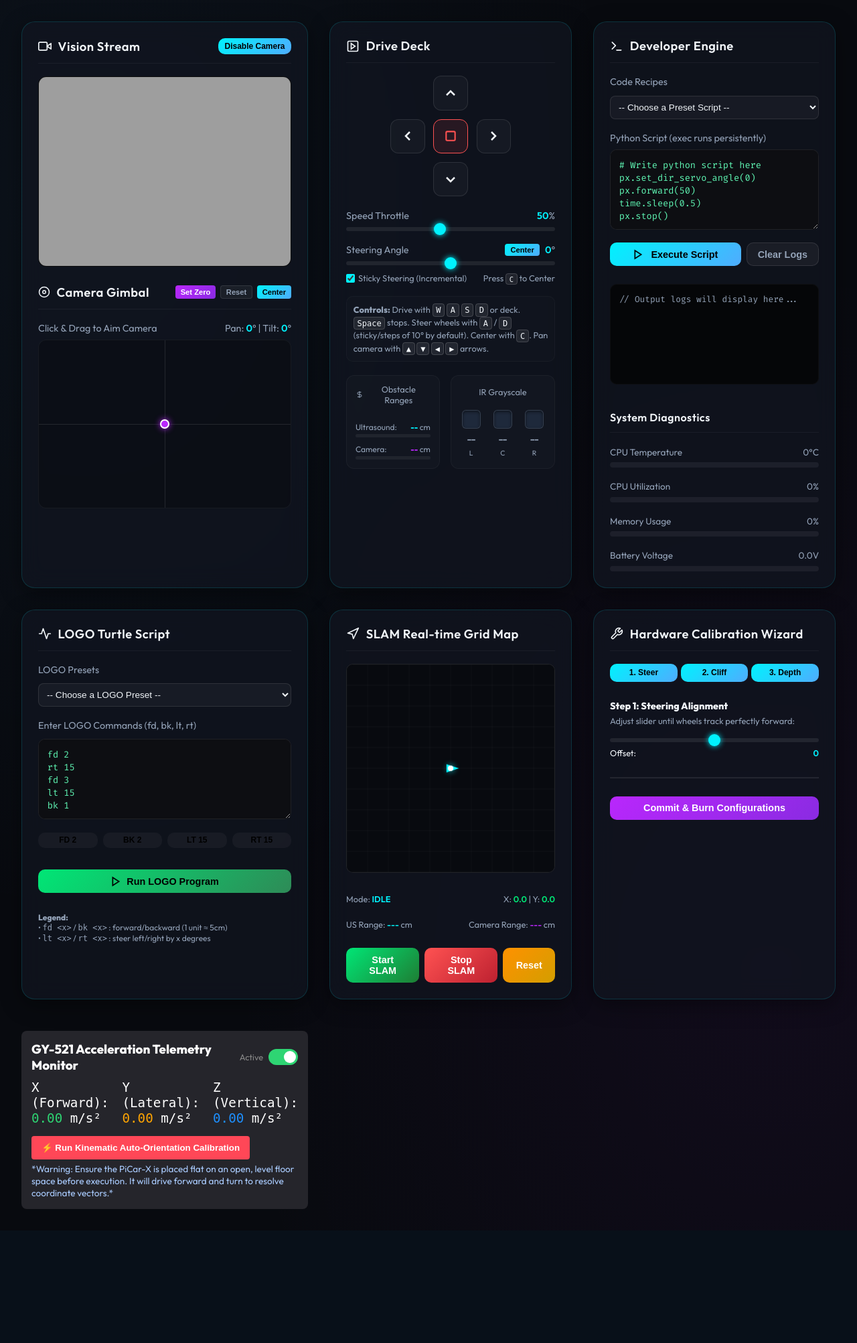
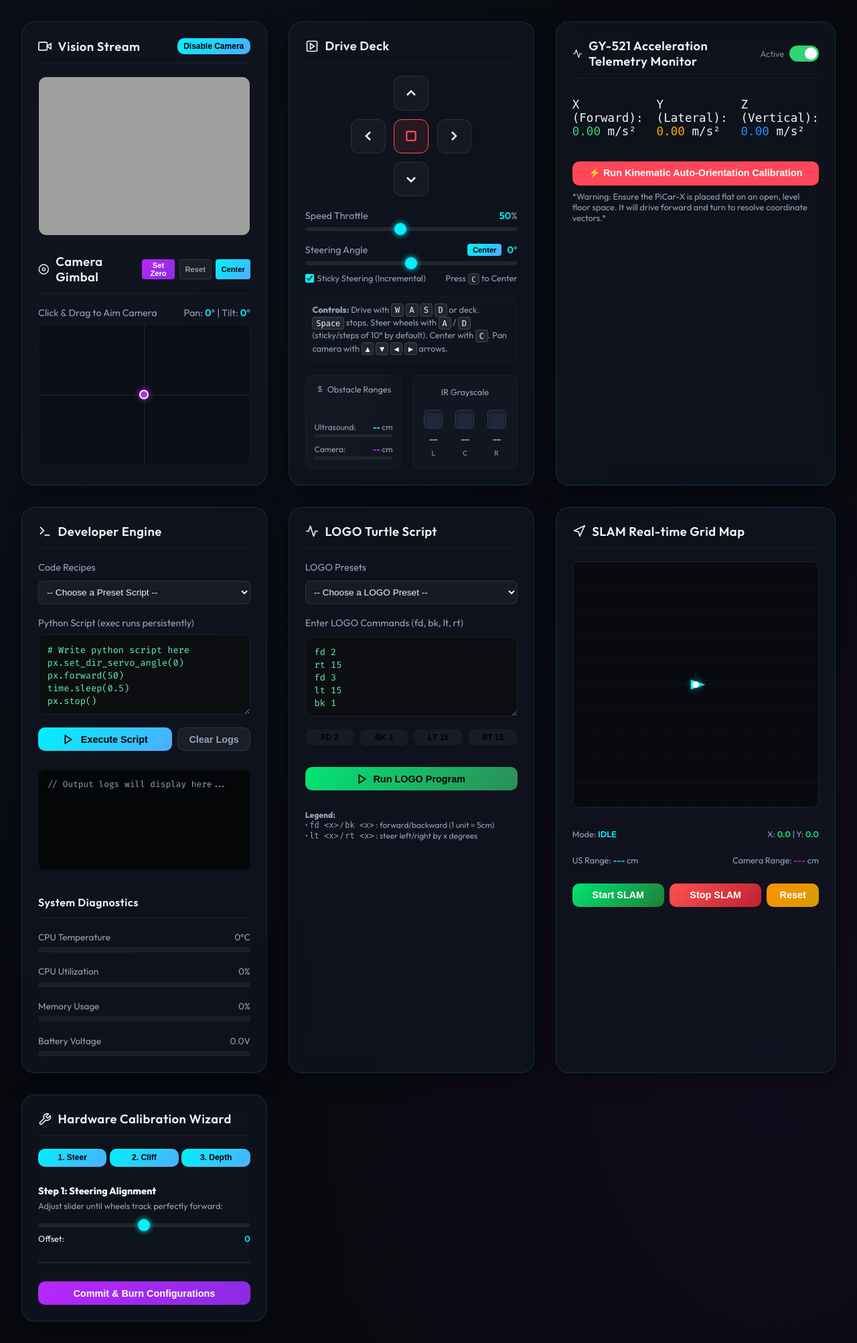
Before and after one commit to tarobins/picar-x-control, a Flask app: template templates/index.html in a window 1280 px wide. Shown: the part 72-2077 px from the top of the page at 67% size. Before the commit the page ends 1877 px from the top, so only its background shows below. Run offline with Flask 3, Linux system fonts and the light colour scheme; the template is opened without the code that fills it, so the values that code supplies are empty; a map, chart or similar area stays blank.

Commit message:
Move GY-521 Acceleration Telemetry Monitor above Developer Engine in UI

```diff
--- a/templates/index.html
+++ b/templates/index.html
@@ -727,7 +727,37 @@
             </div>
         </div>
 
-        <!-- COLUMN 3: Developer Engine & Diagnostics -->
+        <!-- COLUMN 3: GY-521 IMU & Developer Engine -->
+        <div class="card" id="imu-telemetry-card">
+          <div class="card-header" style="justify-content:space-between; align-items:center;">
+            <div class="card-title">
+              <svg width="20" height="20" viewBox="0 0 24 24" fill="none" stroke="currentColor" stroke-width="2" stroke-linecap="round" stroke-linejoin="round" class="feather feather-activity"><polyline points="22 12 18 12 15 21 9 3 6 12 2 12"></polyline></svg>
+              GY-521 Acceleration Telemetry Monitor
+            </div>
+            <div style="display:flex; align-items:center; gap:8px;">
+              <span id="imu-status-text" style="font-size:0.8rem; color:#888;">Active</span>
+              <label class="switch" style="position:relative; display:inline-block; width:44px; height:24px; margin:0;">
+                <input type="checkbox" id="toggle-imu-checkbox" checked onchange="toggleImuStatus(this.checked)" style="opacity:0; width:0; height:0;">
+                <span style="position:absolute; cursor:pointer; top:0; left:0; right:0; bottom:0; background-color:#ff4757; transition:.4s; border-radius:24px;"></span>
+              </label>
+            </div>
+          </div>
+          <div class="metrics-grid" style="display:flex; gap:20px; font-family:monospace; font-size:1.1rem; margin-bottom:15px; margin-top:10px;">
+            <div>X (Forward): <span id="accel-x" style="color:#2ed573;">0.00</span> m/s²</div>
+            <div>Y (Lateral): <span id="accel-y" style="color:#ffa502;">0.00</span> m/s²</div>
+            <div>Z (Vertical): <span id="accel-z" style="color:#1e90ff;">0.00</span> m/s²</div>
+          </div>
+
+          <div class="calibration-action-box">
+            <button id="btn-auto-imu" onclick="runKinematicImuCalibrate()" class="btn-primary" style="background:#ff4757; color:white; width:100%; font-weight:bold; margin-bottom: 0.5rem;">
+              ⚡ Run Kinematic Auto-Orientation Calibration
+            </button>
+            <p style="font-size:0.8rem; color:var(--text-muted); margin:0;">
+              *Warning: Ensure the PiCar-X is placed flat on an open, level floor space. It will drive forward and turn to resolve coordinate vectors.*
+            </p>
+          </div>
+        </div>
+
         <div class="card">
             <div class="card-header">
                 <div class="card-title">
@@ -960,32 +990,7 @@ bk 1</textarea>
             </button>
         </div>
 
-        <div class="telemetry-dashboard-card" style="background:#25252b; padding:15px; border-radius:8px; color:white; margin-top:15px;">
-          <div style="display:flex; justify-content:space-between; align-items:center; margin-bottom:10px;">
-            <h3 style="margin:0;">GY-521 Acceleration Telemetry Monitor</h3>
-            <div style="display:flex; align-items:center; gap:8px;">
-              <span id="imu-status-text" style="font-size:0.8rem; color:#888;">Active</span>
-              <label class="switch" style="position:relative; display:inline-block; width:44px; height:24px; margin:0;">
-                <input type="checkbox" id="toggle-imu-checkbox" checked onchange="toggleImuStatus(this.checked)" style="opacity:0; width:0; height:0;">
-                <span style="position:absolute; cursor:pointer; top:0; left:0; right:0; bottom:0; background-color:#ff4757; transition:.4s; border-radius:24px;"></span>
-              </label>
-            </div>
-          </div>
-          <div class="metrics-grid" style="display:flex; gap:20px; font-family:monospace; font-size:1.2rem; margin-bottom:15px;">
-            <div>X (Forward): <span id="accel-x" style="color:#2ed573;">0.00</span> m/s²</div>
-            <div>Y (Lateral): <span id="accel-y" style="color:#ffa502;">0.00</span> m/s²</div>
-            <div>Z (Vertical): <span id="accel-z" style="color:#1e90ff;">0.00</span> m/s²</div>
-          </div>
-
-          <div class="calibration-action-box">
-            <button id="btn-auto-imu" onclick="runKinematicImuCalibrate()" style="background:#ff4757; color:white; padding:10px 15px; border:none; border-radius:4px; cursor:pointer; font-weight:bold;">
-              ⚡ Run Kinematic Auto-Orientation Calibration
-            </button>
-            <p style="font-size:0.85rem; color:#aaccff; margin-top:5px;">
-              *Warning: Ensure the PiCar-X is placed flat on an open, level floor space before execution. It will drive forward and turn to resolve coordinate vectors.*
-            </p>
-          </div>
-        </div>
+
 
     </div>
 
```
